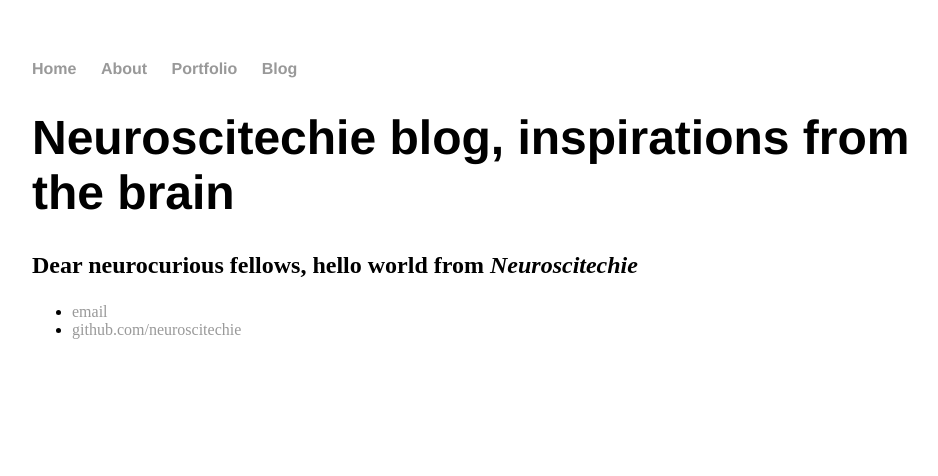
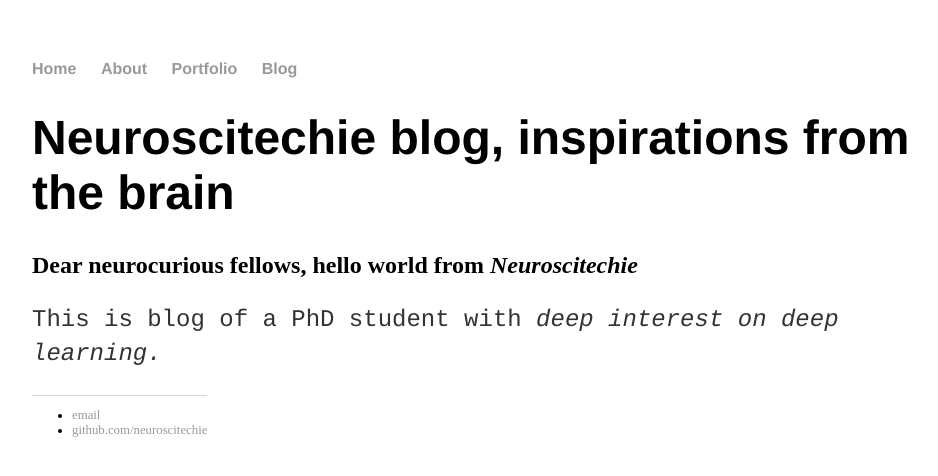
Before and after one commit to inantubek/meltemiatay.github.io, a Jekyll site: the page built from index.html, in a window 1280 px wide. Shown: the top 476 px of the page, without its empty margins (160-1098 px from the left). Built offline with Jekyll 4.4.1, drawn with Linux system fonts in a browser that asks for light colours.

Commit message:
Update index.html

```diff
--- a/index.html
+++ b/index.html
@@ -6,5 +6,5 @@ title: Neuroscitechie blog, inspirations from the brain
     		<div class="blurb">
 			<h1>Neuroscitechie blog, inspirations from the brain</h1>
         		<h2>Dear neurocurious fellows, hello world from <i>Neuroscitechie</i> </h2>
-			<p style="This is blog of a PhD student with <em>deep interest on deep learning.</em></p>
+			<p style="font-family:courier;">This is blog of a PhD student with <em>deep interest on deep learning.</em></p>
     		</div><!-- /.blurb -->
```
